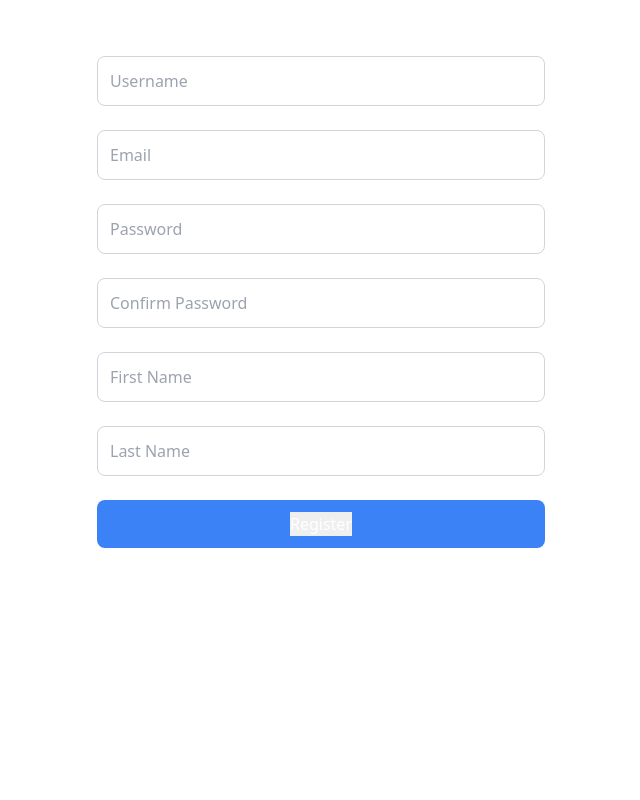
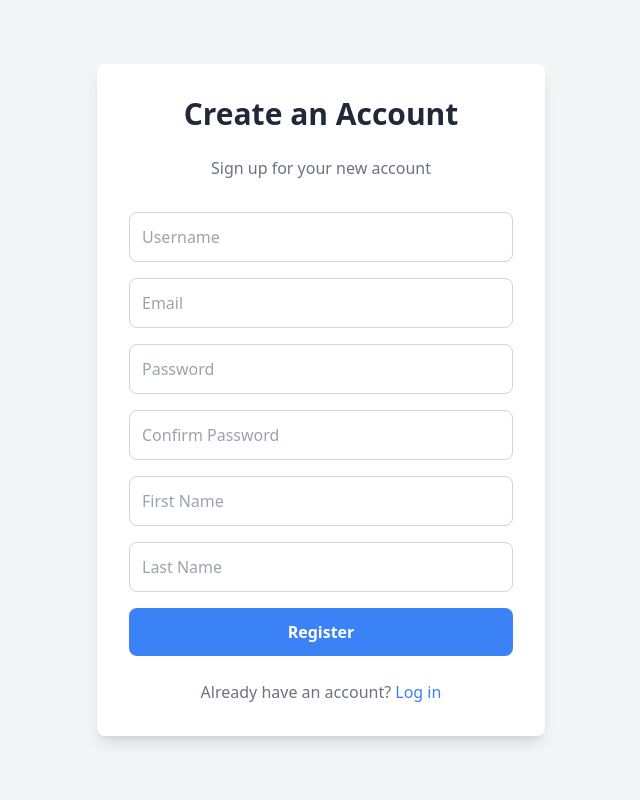
Before and after one commit to robbiedibari/FinancialWebApp, a Flask app: page /register in a window 1280 px wide. Shown: the whole page, without its empty margins (319-959 px from the left). Run offline with Flask 3, Linux system fonts and the light colour scheme; some libraries are stand-ins or nearby versions.

Commit message:
Fixed the registration format and layout

```diff
--- a/app.py
+++ b/app.py
@@ -80,7 +80,6 @@ def create_app():
                 db.session.add(new_user)
                 db.session.commit()
                 login_user(new_user)
-                flash('Your account has been created!', 'success')
                 return redirect(url_for('dashboard'))
 
             except Exception as e:
--- a/templates/home.html
+++ b/templates/home.html
@@ -10,7 +10,7 @@
   <header class="p-6 bg-blue-500 text-white flex justify-between">
     <h1 class="text-2xl font-bold">Expense Tracker</h1>
     <div>
-      <a href="{{ url_for('login') }}" class="px-4 py-2 bg-white text-blue-500 rounded-full mr-2">Login</a>
+      <a href="{{ url_for('login') }}" class="px-4 py-2 bg-white text-blue-500 rounded-full mr-2">Log In</a>
       <a href="{{ url_for('register') }}" class="px-4 py-2 bg-white text-blue-500 rounded-full">Sign Up</a>
     </div>
   </header>
--- a/templates/login.html
+++ b/templates/login.html
@@ -35,6 +35,9 @@
         {{ form.password(class="w-full p-3 border border-gray-300 rounded-lg focus:outline-none focus:ring-2 focus:ring-blue-500", placeholder="Password") }}
       </div>
       <div>
+      <a href="{{ url_for('register') }}" class ="text-center text-gray-500 mb-8" >Don't have an account? Sign Up</a>
+      </div>
+      <div>
         <button
           type="submit"
           class="w-full p-3 bg-blue-500 text-white font-semibold rounded-lg hover:bg-blue-600 focus:outline-none focus:ring-2 focus:ring-blue-500 focus:ring-offset-2">
--- a/templates/register.html
+++ b/templates/register.html
@@ -3,43 +3,58 @@
 <head>
   <meta charset="UTF-8">
   <meta name="viewport" content="width=device-width, initial-scale=1.0">
-    <title>Register</title>
-    <link rel="stylesheet" href="https://cdn.jsdelivr.net/npm/tailwindcss@2.0.0/dist/tailwind.min.css">
+  <title>Register - Expense Tracker</title>
+  <link href="{{ url_for('static', filename='css/tailwind_output.css') }}" rel="stylesheet">
 </head>
-<body>
-    <div class="container mx-auto py-8">
-        {% with messages = get_flashed_messages(with_categories=True) %}
-            {% if messages %}
-                <div class="space-y-4">
-                    {% for category, message in messages %}
-                        <div class="p-3 bg-red-100 border border-red-400 text-red-700 rounded-lg">{{ message }}</div>
-                    {% endfor %}
-                </div>
-            {% endif %}
-        {% endwith %}
+<body class="bg-gray-100 flex items-center justify-center min-h-screen">
+  <div class="bg-white p-8 rounded-lg shadow-lg w-full max-w-md">
+    <h2 class="text-3xl font-semibold text-center mb-6 text-gray-800">Create an Account</h2>
+    <p class="text-center text-gray-500 mb-8">Sign up for your new account</p>
 
-        <form method="POST" action="{{ url_for('register') }}" class="max-w-md mx-auto space-y-6">
+    <form method="POST" action="{{ url_for('register') }}" class="space-y-4">
       {{ form.hidden_tag() }}
+
+      <!-- Username Field -->
       <div>
         {{ form.username(class="w-full p-3 border border-gray-300 rounded-lg focus:outline-none focus:ring-2 focus:ring-blue-500", placeholder="Username") }}
       </div>
+
+      <!-- Email Field -->
       <div>
         {{ form.email(class="w-full p-3 border border-gray-300 rounded-lg focus:outline-none focus:ring-2 focus:ring-blue-500", placeholder="Email") }}
       </div>
+
+      <!-- Password Field -->
       <div>
         {{ form.password(class="w-full p-3 border border-gray-300 rounded-lg focus:outline-none focus:ring-2 focus:ring-blue-500", placeholder="Password") }}
       </div>
+
+      <!-- Confirm Password Field -->
       <div>
         {{ form.confirm_password(class="w-full p-3 border border-gray-300 rounded-lg focus:outline-none focus:ring-2 focus:ring-blue-500", placeholder="Confirm Password") }}
       </div>
+
+      <!-- First Name Field -->
       <div>
         {{ form.first_name(class="w-full p-3 border border-gray-300 rounded-lg focus:outline-none focus:ring-2 focus:ring-blue-500", placeholder="First Name") }}
       </div>
+
+      <!-- Last Name Field -->
       <div>
         {{ form.last_name(class="w-full p-3 border border-gray-300 rounded-lg focus:outline-none focus:ring-2 focus:ring-blue-500", placeholder="Last Name") }}
       </div>
-            <button type="submit" class="w-full p-3 bg-blue-500 text-white font-semibold rounded-lg hover:bg-blue-600">{{ form.submit }}</button>
+
+      <!-- Submit Button -->
+      <div>
+        <button
+          type="submit"
+          class="w-full p-3 bg-blue-500 text-white font-semibold rounded-lg hover:bg-blue-600 focus:outline-none focus:ring-2 focus:ring-blue-500 focus:ring-offset-2">
+          Register
+        </button>
+      </div>
     </form>
+
+    <p class="text-center text-gray-500 mt-6">Already have an account? <a href="{{ url_for('login') }}" class="text-blue-500 hover:underline">Log in</a></p>
   </div>
 </body>
 </html>
```
Also changed, not shown: database.db. Lines whose indentation alone changed are shown as unchanged.
